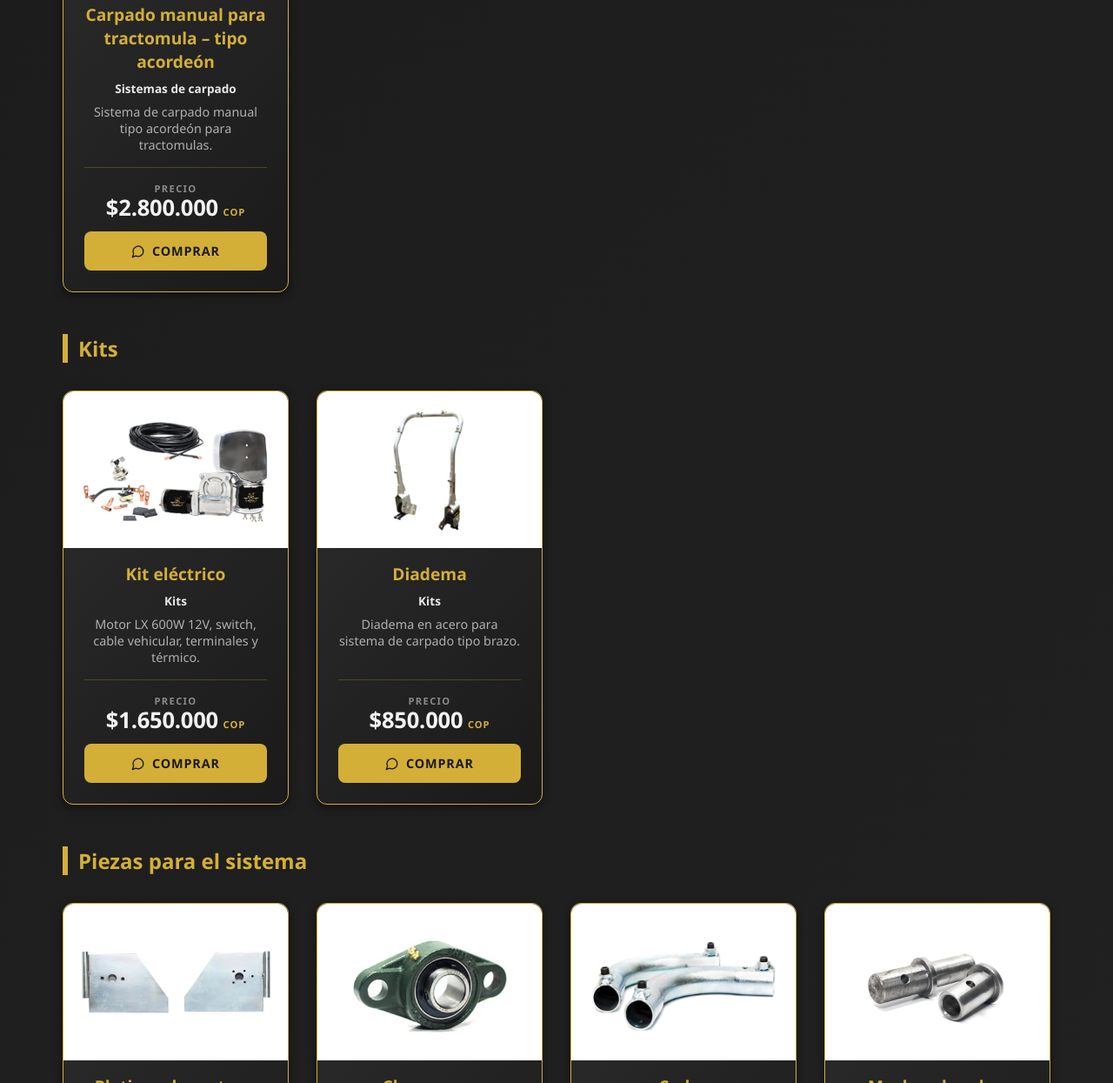
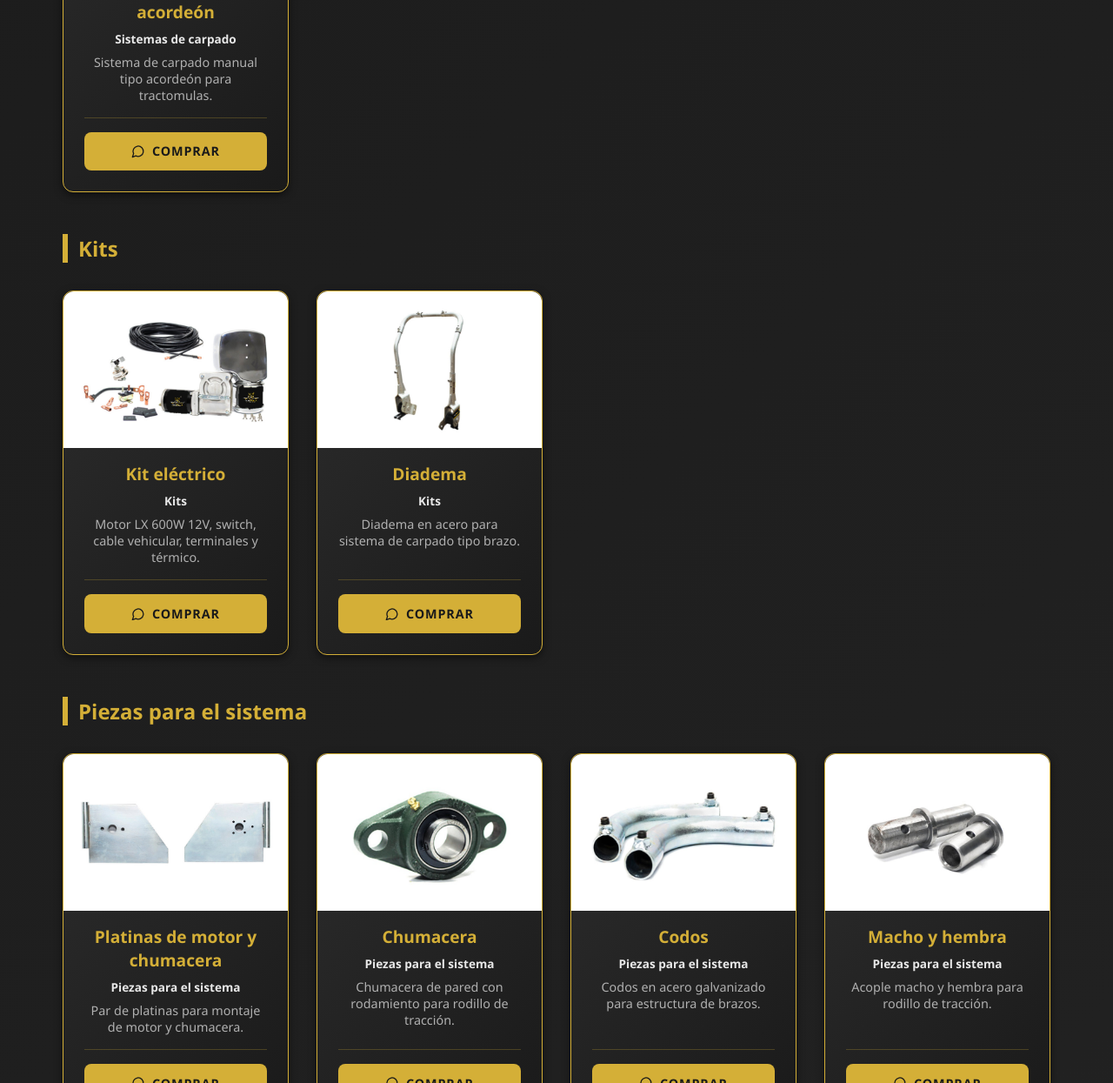
Before and after one commit to kiriku22/JOHNTRUCKS, a website built with Vite: page index.html in a window 1280 px wide. Shown: the part 1555-2800 px from the top of the page at 87% size. Built offline with nearby package versions, Linux system fonts and the light colour scheme.

Commit message:
sin precios

```diff
--- a/src/sales-page.ts
+++ b/src/sales-page.ts
@@ -3,7 +3,6 @@
 interface Product {
   id: number;
   name: string;
-  price: number;
   image: string;
   category: string;
   description: string;
@@ -21,58 +20,58 @@ const categories: string[] = [
 ];
 
 const products: Product[] = [
-  { id: 1, name: 'Carpado eléctrico para volqueta – tipo brazo', price: 4800000, image: 'productos/1.jpg', category: 'Sistemas de carpado', description: 'Sistema de carpado eléctrico tipo brazo para volquetas. Cumple la Resolución 54 de 1994.' },
-  { id: 2, name: 'Carpado eléctrico para volqueta – tipo acordeón', price: 4200000, image: 'productos/2.jpg', category: 'Sistemas de carpado', description: 'Sistema de carpado eléctrico tipo acordeón para volquetas.' },
-  { id: 3, name: 'Carpado eléctrico para tractomula – tipo brazo', price: 6500000, image: 'productos/3.jpg', category: 'Sistemas de carpado', description: 'Sistema de carpado eléctrico tipo brazo para tractomulas.' },
-  { id: 4, name: 'Carpado eléctrico para tractomula – tipo acordeón', price: 5900000, image: 'productos/4.jpg', category: 'Sistemas de carpado', description: 'Sistema de carpado eléctrico tipo acordeón para tractomulas.' },
-  { id: 5, name: 'Carpado manual para tractomula – tipo acordeón', price: 2800000, image: 'productos/5.jpg', category: 'Sistemas de carpado', description: 'Sistema de carpado manual tipo acordeón para tractomulas.' },
-  { id: 6, name: 'Kit eléctrico', price: 1650000, image: 'productos/6.jpg', category: 'Kits', description: 'Motor LX 600W 12V, switch, cable vehicular, terminales y térmico.' },
-  { id: 7, name: 'Diadema', price: 850000, image: 'productos/7.jpg', category: 'Kits', description: 'Diadema en acero para sistema de carpado tipo brazo.' },
-  { id: 8, name: 'Platinas de motor y chumacera', price: 180000, image: 'productos/8.jpg', category: 'Piezas para el sistema', description: 'Par de platinas para montaje de motor y chumacera.' },
-  { id: 9, name: 'Chumacera', price: 65000, image: 'productos/9.jpg', category: 'Piezas para el sistema', description: 'Chumacera de pared con rodamiento para rodillo de tracción.' },
-  { id: 10, name: 'Codos', price: 95000, image: 'productos/10.jpg', category: 'Piezas para el sistema', description: 'Codos en acero galvanizado para estructura de brazos.' },
-  { id: 11, name: 'Macho y hembra', price: 70000, image: 'productos/11.jpg', category: 'Piezas para el sistema', description: 'Acople macho y hembra para rodillo de tracción.' },
-  { id: 12, name: 'Extensiones 3m - 1"', price: 120000, image: 'productos/12.jpg', category: 'Piezas para el sistema', description: 'Extensiones de tubo de 3 metros en 1 pulgada.' },
-  { id: 13, name: 'Tubo superior trasero de 2,39m - 1"', price: 90000, image: 'productos/13.jpg', category: 'Piezas para el sistema', description: 'Tubo superior trasero de 2,39 metros en 1 pulgada.' },
-  { id: 14, name: 'Rodillo de tracción', price: 210000, image: 'productos/14.jpg', category: 'Piezas para el sistema', description: 'Rodillo de tracción para enrollar la carpa.' },
-  { id: 15, name: 'Brazos', price: 380000, image: 'productos/15.jpg', category: 'Piezas para el sistema', description: 'Par de brazos para sistema de carpado tipo brazo.' },
-  { id: 16, name: 'Bases de resortes', price: 160000, image: 'productos/16.jpg', category: 'Piezas para el sistema', description: 'Par de bases para montaje de resortes.' },
-  { id: 17, name: 'Resortes', price: 420000, image: 'productos/17.jpg', category: 'Piezas para el sistema', description: 'Par de resortes en espiral para sistema tipo brazo.' },
-  { id: 18, name: 'Carpa AT1000RT altas temperaturas', price: 950000, image: 'productos/18.jpg', category: 'Piezas para el sistema', description: 'Carpa en lona AT1000RT resistente a altas temperaturas.' },
-  { id: 19, name: 'Motor LX 600W 12V', price: 1250000, image: 'productos/19.jpg', category: 'Piezas para el sistema', description: 'Motorreductor LX de 600W a 12V para carpado eléctrico.' },
-  { id: 20, name: 'Terminales de 50 y 70 AMP y térmico', price: 85000, image: 'productos/20.jpg', category: 'Piezas para el sistema', description: 'Terminales de cobre de 50 y 70 AMP con breaker térmico.' },
-  { id: 21, name: 'Kit de tornillería', price: 55000, image: 'productos/21.jpg', category: 'Piezas para el sistema', description: 'Juego de tornillos, tuercas y arandelas para instalación.' },
-  { id: 22, name: 'Cable vehicular', price: 6500, image: 'productos/22.jpg', category: 'Piezas para el sistema', description: 'Cable vehicular calibre grueso (precio por metro).' },
-  { id: 23, name: 'Amarras plásticas pqt y elástico tramos de 7m', price: 35000, image: 'productos/23.jpg', category: 'Piezas para el sistema', description: 'Paquete de amarras plásticas y elástico en tramos de 7m.' },
-  { id: 24, name: 'Arandelas y pines', price: 18000, image: 'productos/24.jpg', category: 'Piezas para el sistema', description: 'Arandelas y pines de seguridad para el sistema.' },
-  { id: 25, name: 'Switch', price: 95000, image: 'productos/25.jpg', category: 'Piezas para el sistema', description: 'Switch de control para motor de carpado.' },
-  { id: 26, name: 'Perilla de switch', price: 25000, image: 'productos/26.jpg', category: 'Piezas para el sistema', description: 'Perilla de repuesto para switch de control.' },
-  { id: 27, name: 'Frontal', price: 320000, image: 'productos/27.jpg', category: 'Piezas para el sistema', description: 'Frontal protector en aluminio para el platón.' },
-  { id: 28, name: 'Escobillas', price: 45000, image: 'productos/28.jpg', category: 'Repuestos motor LX 600W 12V', description: 'Juego de escobillas para motor LX 600W 12V.' },
-  { id: 29, name: 'Porta escobillas', price: 90000, image: 'productos/29.jpg', category: 'Repuestos motor LX 600W 12V', description: 'Porta escobillas para motor LX 600W 12V.' },
-  { id: 30, name: 'Bobinado', price: 380000, image: 'productos/30.jpg', category: 'Repuestos motor LX 600W 12V', description: 'Bobinado (inducido) para motor LX 600W 12V.' },
-  { id: 31, name: 'Carcasa con imanes', price: 290000, image: 'productos/31.jpg', category: 'Repuestos motor LX 600W 12V', description: 'Carcasa con imanes para motor LX 600W 12V.' },
-  { id: 32, name: 'Retenedor y rodamientos', price: 48000, image: 'productos/32.jpg', category: 'Repuestos motor LX 600W 12V', description: 'Retenedor y rodamientos para motor LX 600W 12V.' },
-  { id: 33, name: 'Tapa superior', price: 110000, image: 'productos/33.jpg', category: 'Repuestos motor LX 600W 12V', description: 'Tapa superior para motor LX 600W 12V.' },
-  { id: 34, name: 'Tornillos', price: 15000, image: 'productos/34.jpg', category: 'Repuestos motor LX 600W 12V', description: 'Tornillos pasantes para motor LX 600W 12V.' },
-  { id: 35, name: 'Tornillo sin fin', price: 150000, image: 'productos/35.jpg', category: 'Repuestos reductor', description: 'Tornillo sin fin para reductor del motor.' },
-  { id: 36, name: 'Eje de motor con 1 perforación', price: 130000, image: 'productos/36.jpg', category: 'Repuestos reductor', description: 'Eje de salida del reductor con 1 perforación.' },
-  { id: 37, name: 'Corona de bronce', price: 175000, image: 'productos/37.jpg', category: 'Repuestos reductor', description: 'Corona de bronce para reductor.' },
-  { id: 38, name: 'Empaque de tapa cubierta', price: 20000, image: 'productos/38.jpg', category: 'Repuestos reductor', description: 'Empaque para tapa cubierta del reductor.' },
-  { id: 39, name: 'Rodamientos, retenedores y pin', price: 75000, image: 'productos/39.jpg', category: 'Repuestos reductor', description: 'Kit de rodamientos, retenedores y pin para reductor.' },
-  { id: 40, name: 'Tapa cubierta', price: 160000, image: 'productos/40.jpg', category: 'Repuestos reductor', description: 'Tapa cubierta en aluminio para reductor.' },
-  { id: 41, name: 'Base triangular', price: 60000, image: 'productos/41.jpg', category: 'Protectores laterales (bicicleteros)', description: 'Base triangular para montaje de protector lateral.' },
-  { id: 42, name: 'U de base', price: 75000, image: 'productos/42.jpg', category: 'Protectores laterales (bicicleteros)', description: 'U de base en aluminio para protector lateral.' },
-  { id: 43, name: 'Perfiles en aluminio', price: 140000, image: 'productos/43.jpg', category: 'Protectores laterales (bicicleteros)', description: 'Perfiles en aluminio para protector lateral (bicicletero).' },
-  { id: 44, name: 'Punteras', price: 40000, image: 'productos/44.jpg', category: 'Protectores laterales (bicicleteros)', description: 'Punteras de aluminio para extremos del perfil.' },
-  { id: 45, name: 'Tapones', price: 12000, image: 'productos/45.jpg', category: 'Protectores laterales (bicicleteros)', description: 'Tapones plásticos para perfiles de aluminio.' },
-  { id: 46, name: 'Bases largas de chasis', price: 95000, image: 'productos/46.jpg', category: 'Protectores laterales (bicicleteros)', description: 'Bases largas para anclaje al chasis.' },
-  { id: 47, name: 'Cinta reflectiva roja', price: 85000, image: 'productos/47.jpg', category: 'Cintas reflectivas', description: 'Cinta conspicuity retro-reflectiva. Res. 1572 y NTC 5807.' },
-  { id: 48, name: 'Cinta reflectiva roja y blanca', price: 85000, image: 'productos/48.jpg', category: 'Cintas reflectivas', description: 'Cinta conspicuity retro-reflectiva. Res. 1572 y NTC 5807.' },
-  { id: 49, name: 'Cinta reflectiva verde limón', price: 90000, image: 'productos/49.jpg', category: 'Cintas reflectivas', description: 'Cinta conspicuity retro-reflectiva. Res. 1572 y NTC 5807.' },
-  { id: 50, name: 'Carpas para carrocerías', price: 1100000, image: 'productos/50.jpg', category: 'Otros', description: 'Carpas a la medida para carrocerías de camión.' },
-  { id: 51, name: 'Carpas tipo kiosco', price: 1800000, image: 'productos/51.jpg', category: 'Otros', description: 'Carpas tipo kiosco para eventos y exteriores.' },
-  { id: 52, name: 'Lona AT 1000 RT', price: 38000, image: 'productos/52.jpg', category: 'Otros', description: 'Lona AT 1000 RT por metro, resistente y duradera.' }
+  { id: 1, name: 'Carpado eléctrico para volqueta – tipo brazo', image: 'productos/1.jpg', category: 'Sistemas de carpado', description: 'Sistema de carpado eléctrico tipo brazo para volquetas. Cumple la Resolución 54 de 1994.' },
+  { id: 2, name: 'Carpado eléctrico para volqueta – tipo acordeón', image: 'productos/2.jpg', category: 'Sistemas de carpado', description: 'Sistema de carpado eléctrico tipo acordeón para volquetas.' },
+  { id: 3, name: 'Carpado eléctrico para tractomula – tipo brazo', image: 'productos/3.jpg', category: 'Sistemas de carpado', description: 'Sistema de carpado eléctrico tipo brazo para tractomulas.' },
+  { id: 4, name: 'Carpado eléctrico para tractomula – tipo acordeón', image: 'productos/4.jpg', category: 'Sistemas de carpado', description: 'Sistema de carpado eléctrico tipo acordeón para tractomulas.' },
+  { id: 5, name: 'Carpado manual para tractomula – tipo acordeón', image: 'productos/5.jpg', category: 'Sistemas de carpado', description: 'Sistema de carpado manual tipo acordeón para tractomulas.' },
+  { id: 6, name: 'Kit eléctrico', image: 'productos/6.jpg', category: 'Kits', description: 'Motor LX 600W 12V, switch, cable vehicular, terminales y térmico.' },
+  { id: 7, name: 'Diadema', image: 'productos/7.jpg', category: 'Kits', description: 'Diadema en acero para sistema de carpado tipo brazo.' },
+  { id: 8, name: 'Platinas de motor y chumacera', image: 'productos/8.jpg', category: 'Piezas para el sistema', description: 'Par de platinas para montaje de motor y chumacera.' },
+  { id: 9, name: 'Chumacera', image: 'productos/9.jpg', category: 'Piezas para el sistema', description: 'Chumacera de pared con rodamiento para rodillo de tracción.' },
+  { id: 10, name: 'Codos', image: 'productos/10.jpg', category: 'Piezas para el sistema', description: 'Codos en acero galvanizado para estructura de brazos.' },
+  { id: 11, name: 'Macho y hembra', image: 'productos/11.jpg', category: 'Piezas para el sistema', description: 'Acople macho y hembra para rodillo de tracción.' },
+  { id: 12, name: 'Extensiones 3m - 1"', image: 'productos/12.jpg', category: 'Piezas para el sistema', description: 'Extensiones de tubo de 3 metros en 1 pulgada.' },
+  { id: 13, name: 'Tubo superior trasero de 2,39m - 1"', image: 'productos/13.jpg', category: 'Piezas para el sistema', description: 'Tubo superior trasero de 2,39 metros en 1 pulgada.' },
+  { id: 14, name: 'Rodillo de tracción', image: 'productos/14.jpg', category: 'Piezas para el sistema', description: 'Rodillo de tracción para enrollar la carpa.' },
+  { id: 15, name: 'Brazos', image: 'productos/15.jpg', category: 'Piezas para el sistema', description: 'Par de brazos para sistema de carpado tipo brazo.' },
+  { id: 16, name: 'Bases de resortes', image: 'productos/16.jpg', category: 'Piezas para el sistema', description: 'Par de bases para montaje de resortes.' },
+  { id: 17, name: 'Resortes', image: 'productos/17.jpg', category: 'Piezas para el sistema', description: 'Par de resortes en espiral para sistema tipo brazo.' },
+  { id: 18, name: 'Carpa AT1000RT altas temperaturas', image: 'productos/18.jpg', category: 'Piezas para el sistema', description: 'Carpa en lona AT1000RT resistente a altas temperaturas.' },
+  { id: 19, name: 'Motor LX 600W 12V', image: 'productos/19.jpg', category: 'Piezas para el sistema', description: 'Motorreductor LX de 600W a 12V para carpado eléctrico.' },
+  { id: 20, name: 'Terminales de 50 y 70 AMP y térmico', image: 'productos/20.jpg', category: 'Piezas para el sistema', description: 'Terminales de cobre de 50 y 70 AMP con breaker térmico.' },
+  { id: 21, name: 'Kit de tornillería', image: 'productos/21.jpg', category: 'Piezas para el sistema', description: 'Juego de tornillos, tuercas y arandelas para instalación.' },
+  { id: 22, name: 'Cable vehicular', image: 'productos/22.jpg', category: 'Piezas para el sistema', description: 'Cable vehicular calibre grueso (por metro).' },
+  { id: 23, name: 'Amarras plásticas pqt y elástico tramos de 7m', image: 'productos/23.jpg', category: 'Piezas para el sistema', description: 'Paquete de amarras plásticas y elástico en tramos de 7m.' },
+  { id: 24, name: 'Arandelas y pines', image: 'productos/24.jpg', category: 'Piezas para el sistema', description: 'Arandelas y pines de seguridad para el sistema.' },
+  { id: 25, name: 'Switch', image: 'productos/25.jpg', category: 'Piezas para el sistema', description: 'Switch de control para motor de carpado.' },
+  { id: 26, name: 'Perilla de switch', image: 'productos/26.jpg', category: 'Piezas para el sistema', description: 'Perilla de repuesto para switch de control.' },
+  { id: 27, name: 'Frontal', image: 'productos/27.jpg', category: 'Piezas para el sistema', description: 'Frontal protector en aluminio para el platón.' },
+  { id: 28, name: 'Escobillas', image: 'productos/28.jpg', category: 'Repuestos motor LX 600W 12V', description: 'Juego de escobillas para motor LX 600W 12V.' },
+  { id: 29, name: 'Porta escobillas', image: 'productos/29.jpg', category: 'Repuestos motor LX 600W 12V', description: 'Porta escobillas para motor LX 600W 12V.' },
+  { id: 30, name: 'Bobinado', image: 'productos/30.jpg', category: 'Repuestos motor LX 600W 12V', description: 'Bobinado (inducido) para motor LX 600W 12V.' },
+  { id: 31, name: 'Carcasa con imanes', image: 'productos/31.jpg', category: 'Repuestos motor LX 600W 12V', description: 'Carcasa con imanes para motor LX 600W 12V.' },
+  { id: 32, name: 'Retenedor y rodamientos', image: 'productos/32.jpg', category: 'Repuestos motor LX 600W 12V', description: 'Retenedor y rodamientos para motor LX 600W 12V.' },
+  { id: 33, name: 'Tapa superior', image: 'productos/33.jpg', category: 'Repuestos motor LX 600W 12V', description: 'Tapa superior para motor LX 600W 12V.' },
+  { id: 34, name: 'Tornillos', image: 'productos/34.jpg', category: 'Repuestos motor LX 600W 12V', description: 'Tornillos pasantes para motor LX 600W 12V.' },
+  { id: 35, name: 'Tornillo sin fin', image: 'productos/35.jpg', category: 'Repuestos reductor', description: 'Tornillo sin fin para reductor del motor.' },
+  { id: 36, name: 'Eje de motor con 1 perforación', image: 'productos/36.jpg', category: 'Repuestos reductor', description: 'Eje de salida del reductor con 1 perforación.' },
+  { id: 37, name: 'Corona de bronce', image: 'productos/37.jpg', category: 'Repuestos reductor', description: 'Corona de bronce para reductor.' },
+  { id: 38, name: 'Empaque de tapa cubierta', image: 'productos/38.jpg', category: 'Repuestos reductor', description: 'Empaque para tapa cubierta del reductor.' },
+  { id: 39, name: 'Rodamientos, retenedores y pin', image: 'productos/39.jpg', category: 'Repuestos reductor', description: 'Kit de rodamientos, retenedores y pin para reductor.' },
+  { id: 40, name: 'Tapa cubierta', image: 'productos/40.jpg', category: 'Repuestos reductor', description: 'Tapa cubierta en aluminio para reductor.' },
+  { id: 41, name: 'Base triangular', image: 'productos/41.jpg', category: 'Protectores laterales (bicicleteros)', description: 'Base triangular para montaje de protector lateral.' },
+  { id: 42, name: 'U de base', image: 'productos/42.jpg', category: 'Protectores laterales (bicicleteros)', description: 'U de base en aluminio para protector lateral.' },
+  { id: 43, name: 'Perfiles en aluminio', image: 'productos/43.jpg', category: 'Protectores laterales (bicicleteros)', description: 'Perfiles en aluminio para protector lateral (bicicletero).' },
+  { id: 44, name: 'Punteras', image: 'productos/44.jpg', category: 'Protectores laterales (bicicleteros)', description: 'Punteras de aluminio para extremos del perfil.' },
+  { id: 45, name: 'Tapones', image: 'productos/45.jpg', category: 'Protectores laterales (bicicleteros)', description: 'Tapones plásticos para perfiles de aluminio.' },
+  { id: 46, name: 'Bases largas de chasis', image: 'productos/46.jpg', category: 'Protectores laterales (bicicleteros)', description: 'Bases largas para anclaje al chasis.' },
+  { id: 47, name: 'Cinta reflectiva roja', image: 'productos/47.jpg', category: 'Cintas reflectivas', description: 'Cinta conspicuity retro-reflectiva. Res. 1572 y NTC 5807.' },
+  { id: 48, name: 'Cinta reflectiva roja y blanca', image: 'productos/48.jpg', category: 'Cintas reflectivas', description: 'Cinta conspicuity retro-reflectiva. Res. 1572 y NTC 5807.' },
+  { id: 49, name: 'Cinta reflectiva verde limón', image: 'productos/49.jpg', category: 'Cintas reflectivas', description: 'Cinta conspicuity retro-reflectiva. Res. 1572 y NTC 5807.' },
+  { id: 50, name: 'Carpas para carrocerías', image: 'productos/50.jpg', category: 'Otros', description: 'Carpas a la medida para carrocerías de camión.' },
+  { id: 51, name: 'Carpas tipo kiosco', image: 'productos/51.jpg', category: 'Otros', description: 'Carpas tipo kiosco para eventos y exteriores.' },
+  { id: 52, name: 'Lona AT 1000 RT', image: 'productos/52.jpg', category: 'Otros', description: 'Lona AT 1000 RT por metro, resistente y duradera.' }
 ];
 
 const BASE = import.meta.env.BASE_URL;
@@ -169,10 +168,6 @@ function renderProducts(productsToRender: Product[]): void {
       <p class="category">${product.category}</p>
       <p class="description">${product.description}</p>
       <div class="product-footer">
-        <div class="price-block">
-          <span class="price-label">Precio</span>
-          <span class="price">$${product.price.toLocaleString('es-CO')}<small>COP</small></span>
-        </div>
         <a class="add-to-cart-btn" href="${whatsappProductUrl(product)}" target="_blank" rel="noopener" title="Comprar por WhatsApp">
           ${CHAT_ICON}<span>Comprar</span>
         </a>
@@ -190,7 +185,7 @@ function renderProducts(productsToRender: Product[]): void {
 }
 
 function whatsappProductUrl(product: Product): string {
-  const message = `Hola JohnTrucks, quiero comprar: ${product.name} ($${product.price.toLocaleString('es-CO')})`;
+  const message = `Hola JohnTrucks, quiero comprar: ${product.name}`;
   return `${WHATSAPP_URL}?text=${encodeURIComponent(message)}`;
 }
 
--- a/src/sales-style.css
+++ b/src/sales-style.css
@@ -304,40 +304,6 @@ body {
   border-top: 1px solid rgba(212, 175, 55, 0.25);
 }
 
-.price-block {
-  display: flex;
-  flex-direction: column;
-  align-items: center;
-  gap: 0.15rem;
-}
-
-.price-label {
-  font-size: 0.7rem;
-  font-weight: 600;
-  letter-spacing: 0.12em;
-  text-transform: uppercase;
-  color: #8a8a8a;
-}
-
-.price {
-  display: inline-flex;
-  align-items: baseline;
-  gap: 0.35rem;
-  font-size: 1.6rem;
-  font-weight: 800;
-  line-height: 1;
-  color: #F2F2F2;
-  font-variant-numeric: tabular-nums;
-  letter-spacing: -0.01em;
-}
-
-.price small {
-  font-size: 0.7rem;
-  font-weight: 700;
-  letter-spacing: 0.08em;
-  color: #D4AF37;
-}
-
 .btn-icon {
   width: 1.1em;
   height: 1.1em;
```
